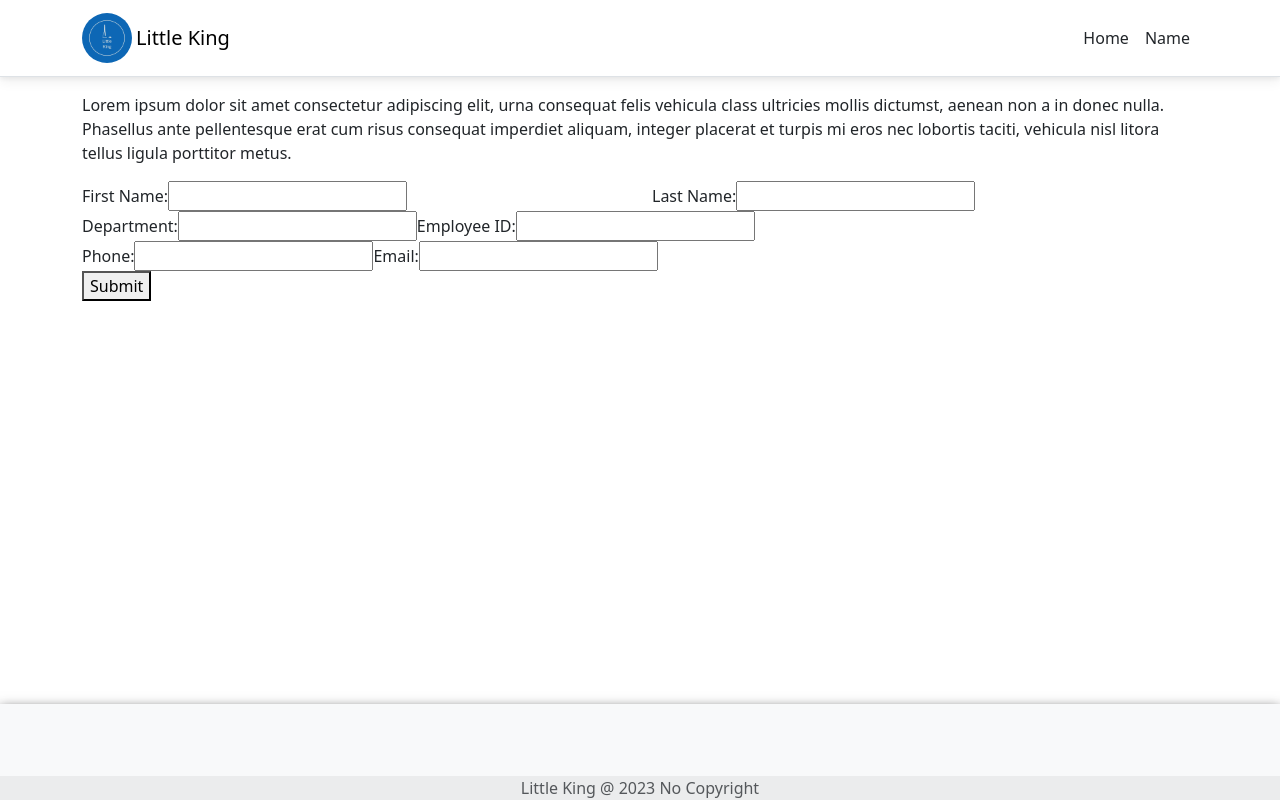
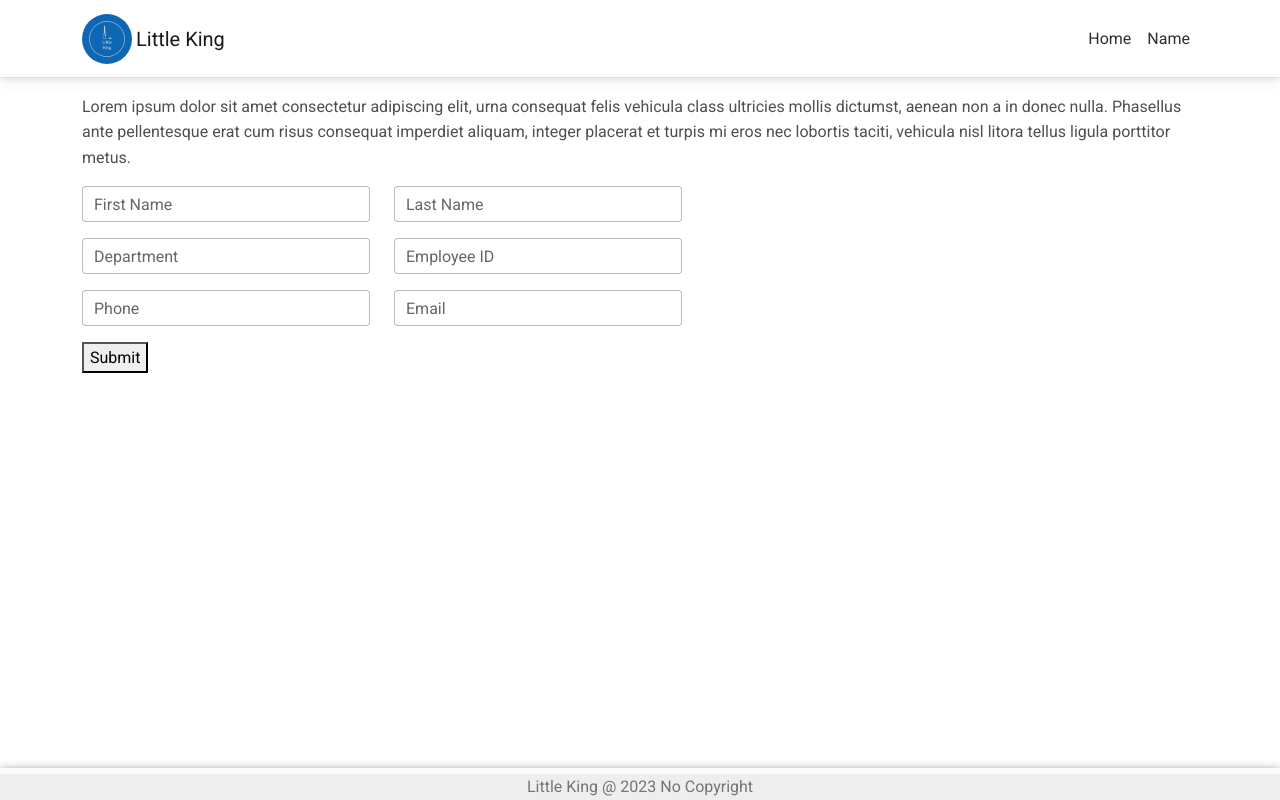
Before and after one commit to DavidRJ65716/React_Flask_LK_Website, a React (Create React App) app in the folder client/: page /Employee in a window 1280 px wide. Built offline with nearby package versions, Linux system fonts and the light colour scheme.

Commit message:
Added MDBootstrap Reformated employee input

```diff
--- a/client/package.json
+++ b/client/package.json
@@ -11,7 +11,7 @@
     "bootstrap": "^5.3.1",
     "css-what": "^6.1.0",
     "font-awesome": "^4.7.0",
-    "mdb-react-ui-kit": "^6.2.0",
+    "mdb-react-ui-kit": "^6.3.0",
     "mdb-ui-kit": "^6.4.1",
     "mdbootstrap": "^4.20.0",
     "react": "^18.2.0",
--- a/client/public/index.html
+++ b/client/public/index.html
@@ -5,6 +5,9 @@
     <meta name="viewport" content="width=device-width, initial-scale=1, shrink-to-fit=no">
     <meta name="theme-color" content="#000000">
     <base href="%PUBLIC_URL%/" />
+    <link href="https://fonts.googleapis.com/css?family=Roboto:300,400,500,700&display=swap" rel="stylesheet" />
+    <link href="https://cdnjs.cloudflare.com/ajax/libs/mdb-ui-kit/6.4.1/mdb.min.css" rel="stylesheet"/>
+    <link href="https://cdnjs.cloudflare.com/ajax/libs/font-awesome/6.0.0/css/all.min.css" rel="stylesheet"/>
     <!--
       manifest.json provides metadata used when your web app is added to the
       homescreen on Android. See https://developers.google.com/web/fundamentals/engage-and-retain/web-app-manifest/
--- a/client/src/App.js
+++ b/client/src/App.js
@@ -4,6 +4,9 @@ import AppRoutes from './AppRoutes';
 //import AuthorizeRoute from './components/api-authorization/AuthorizeRoute';
 import { Layout } from './components/layout/Layout';
 import './custom.css';
+import 'mdb-react-ui-kit/dist/css/mdb.min.css';
+import "@fortawesome/fontawesome-free/css/all.min.css";
+
 
 export default class App extends Component {
   static displayName = App.name;
--- a/client/src/components/Employee.css
+++ b/client/src/components/Employee.css
@@ -0,0 +1,5 @@
+
+
+.employInput {
+    width: 600px;
+}
--- a/client/src/components/Employee.js
+++ b/client/src/components/Employee.js
@@ -1,5 +1,12 @@
 import React, { Component,useState } from 'react';
 import "./Employee.css";
+import {
+    MDBInput,
+    MDBCol,
+    MDBRow,
+    MDBCheckbox,
+    MDBBtn
+} from 'mdb-react-ui-kit';
 
 export class Employee extends Component{
 
@@ -11,6 +18,7 @@ export class Employee extends Component{
             Depart: "",
             Email: "",
             Phone: 0,
+            EmplId: 0
         },
         error: {
             FirstName: false,
@@ -18,6 +26,7 @@ export class Employee extends Component{
             Depart: false,
             Email: false,
             Phone: false,
+            EmplId: false
         }
     };
 
@@ -60,73 +69,73 @@ export class Employee extends Component{
                     et turpis mi eros nec lobortis taciti, vehicula nisl litora tellus ligula porttitor metus.
                 </p>
                 <form className='employInput'>
-                    <div className='row'>
-                        <div className='col'>
-                            <label htmlFor="FirstInput">
-                                First Name:
-                            </label>
-                            <input
-                                id='FirstInput'
+                    <MDBRow className='mb-3'>
+                        <MDBCol>
+                            <MDBInput
                                 name="FirstName"
                                 type="text"
+                                label='First Name'
+                                className='form-control'
                                 value={this.state.FirstName}
                                 onChange={this.handleInputChange}
                             />
-                        </div>
-                        <div className='col'>
-                        <label htmlFor="LastName" >
-                            Last Name:
-                        <input
-                            id="LastName"
+                        </MDBCol>
+                        <MDBCol>
+                            <MDBInput
                                 name="LastName"
+                                className='form-control'
                                 type="text"
+                                label="Last Name"
                                 value={this.state.LastName}
                                 onChange={this.handleInputChange}
                             />
-                        </label>
-                        </div>
-                    </div>
-                    <div>
-                        <label>
-                            Department:
-                        </label>
-                        <input
+                        </MDBCol>
+                    </MDBRow>
+                    <MDBRow  className='mb-3'>
+                        <MDBCol>
+                            <MDBInput
                                 name="Deprt"
+                                className='form-control'
                                 type="text"
+                                label="Department"
                                 value={this.state.Deprt}
                                 onChange={this.handleInputChange}
                             />
-                        <label>
-                            Employee ID:
-                        </label>
-                        <input
+                        </MDBCol>
+                        <MDBCol>
+                            <MDBInput
                                 name="ID"
+                                className='form-control'
                                 type="number"
+                                label="Employee ID"
                                 value={this.state.Deprt}
                                 onChange={this.handleInputChange}
                             />
-                    </div>
-                    <div>
-                        <label>
-                            Phone:
-                        </label>
-                        <input
+                        </MDBCol>
+                    </MDBRow>
+                    <MDBRow  className='mb-3'>
+                        <MDBCol>
+                            <MDBInput
                                 name="Phone"
+                                className='form-control'
                                 type="tel"
+                                label="Phone"
                                 pattern='([0-9]{3})-[0-9]{3}-[0-9]{4})'
                                 value={this.state.Phone}
                                 onChange={this.handleInputChange}
                             />
-                    <label>
-                        Email:
-                        <input
+                        </MDBCol>
+                        <MDBCol>
+                            <MDBInput
                                 name="Email"
-                            type="text"
+                                className='form-control'
+                                type="email"
+                                label="Email"
                                 value={this.state.Email}
                                 onChange={this.handleInputChange}
                             />
-                    </label>
-                    </div>
+                        </MDBCol>
+                    </MDBRow>
                 </form>
                 <div>
                     <button onClick={this.handleSubmit}>Submit</button>
--- a/client/src/components/layout/footer/Footer.css
+++ b/client/src/components/layout/footer/Footer.css
@@ -1,5 +1,3 @@
-
-
 .footer {
     position: absolute;
     left: 0;
--- a/client/src/components/layout/footer/Footer.js
+++ b/client/src/components/layout/footer/Footer.js
@@ -5,7 +5,7 @@ import './Footer.css';
 export class Footer extends Component{
     render() {
         return (
-            <MDBFooter bgColor="light" className="text-center p-5 text-lg-start  box-shadow" >
+            <MDBFooter bgColor="light" className="text-center p-3 text-lg-start  box-shadow" >
                 <div className="footer text-muted text-center p-0" style={{ backgroundColor: 'rgba(0,0,0,0.05)'}}>
                     Little King @ 2023 No Copyright
                 </div>
--- a/client/src/index.js
+++ b/client/src/index.js
@@ -5,7 +5,6 @@ import { BrowserRouter } from 'react-router-dom';
 import App from './App';
 import 'mdb-react-ui-kit/dist/css/mdb.min.css';
 import "@fortawesome/fontawesome-free/css/all.min.css";
-import 'bootstrap/dist/css/bootstrap.min.css'
 
 const baseUrl = document.getElementsByTagName('base')[0].getAttribute('href');
 const rootElement = document.getElementById('root');
```
Also changed, not shown: 1 other file (tests, documents, lock files or other folders). Lines whose indentation alone changed are shown as unchanged.
